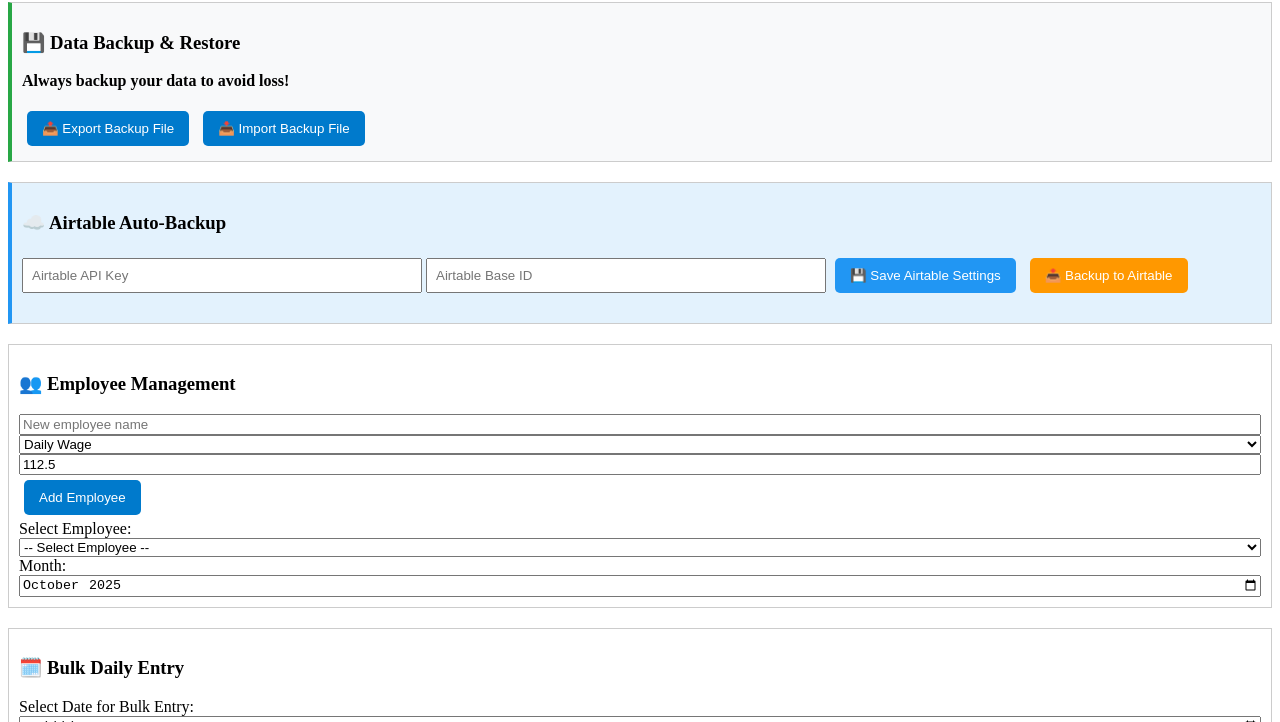
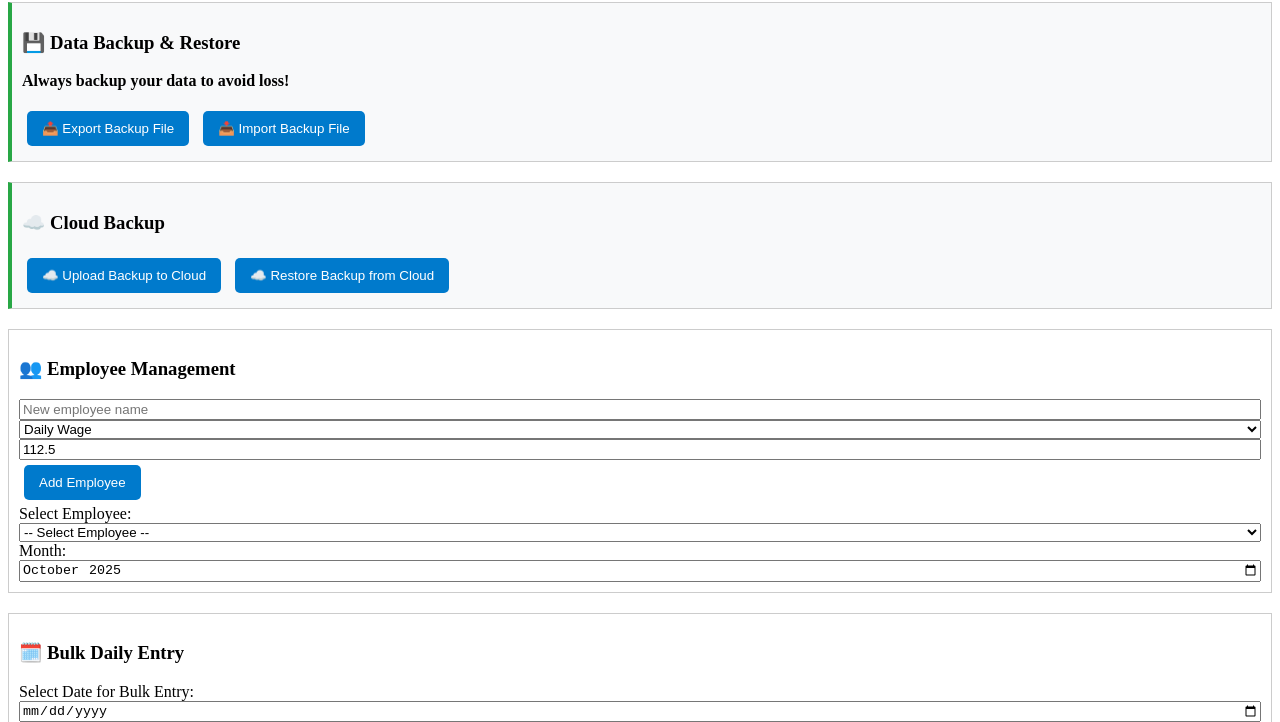
Before and after one commit to adhil948/salary-tracker-star-fitness, a plain HTML site: page index.html in a window 1280 px wide. Shown: the part 78-800 px from the top of the page. Drawn offline with Linux system fonts and the light colour scheme.

Commit message:
Update index.html

```diff
--- a/index.html
+++ b/index.html
@@ -21,15 +21,12 @@
             </div>
         </div>
 
-        <div class="section airtable-section">
-            <h3>☁️ Airtable Auto-Backup</h3>
-            <div style="margin: 15px 0;">
-                <input type="text" id="airtableApiKey" placeholder="Airtable API Key" style="width: 100%; max-width: 400px; padding: 8px; margin: 5px 0;">
-                <input type="text" id="airtableBaseId" placeholder="Airtable Base ID" style="width: 100%; max-width: 400px; padding: 8px; margin: 5px 0;">
-                <button onclick="saveAirtableConfig()" style="background: #2196F3;">💾 Save Airtable Settings</button>
-                <button onclick="backupToAirtable()" style="background: #FF9800;">📤 Backup to Airtable</button>
-            </div>
-        </div>
+<div class="section backup-section">
+  <h3>☁️ Cloud Backup</h3>
+  <button onclick="uploadToCloud()">☁️ Upload Backup to Cloud</button>
+  <button onclick="restoreFromCloud()">☁️ Restore Backup from Cloud</button>
+</div>
+
 
         <div class="section">
             <h3>👥 Employee Management</h3>
@@ -137,4 +134,5 @@
 
     <script src="script.js"></script>
 </body>
+
 </html>
```
